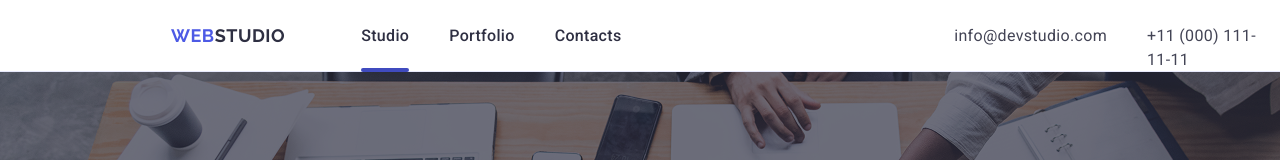
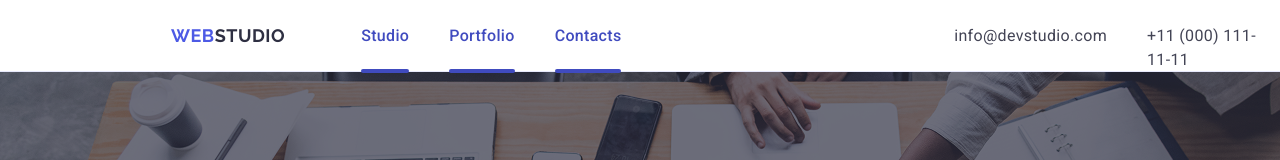
Before and after one commit to Dmytroooooo/Goit, a plain HTML site: page index.html in a window 1280 px wide. Shown: the top 160 px of the page. Drawn offline with nearby package versions, Linux system fonts and the light colour scheme.

Commit message:
new new 4

```diff
--- a/css/css.css
+++ b/css/css.css
@@ -10,6 +10,9 @@ height: 72px;
 background: #fff;
 display: flex;
 border-bottom: 1px solid #e7e9fc;
+box-shadow: 0px 2px 1px rgba(46, 47, 66, 0.08),
+    0px 1px 1px rgba(46, 47, 66, 0.16),
+    0px 1px 6px rgba(46, 47, 66, 0.08);
 }
 
 header> .container{
@@ -81,7 +84,13 @@ position: relative;
 align-self: center;
 }
 
-.header-nav-list-item:first-child::after{
+.header-nav-list-item{
+position: relative;
+color: #404bbf;
+transition: color, 250ms, cubic-bezier(0.4, 0, 0.2, 1);
+}
+
+.header-nav-list-item::after{
 content: "";
 display: block;
 background-color: #404bbf;
@@ -90,6 +99,8 @@ width: 100%;
 height: 4px;
 position: absolute;
 bottom: 0;
+left: 0;
+bottom: -1px;
 }
 
 .header-nav-link{
```
